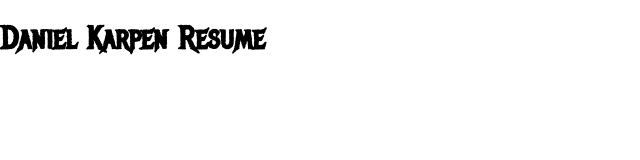
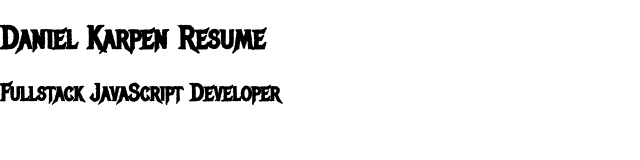
Before and after one commit to danielkarpen/portfolio, a website: page index.html in a window 1280 px wide. Shown: the whole page, without its empty margins (0-640 px from the left). Drawn offline with nearby package versions, Linux system fonts and the light colour scheme.

Commit message:
updated index.html

```diff
--- a/index.html
+++ b/index.html
@@ -18,12 +18,15 @@
     />
     <link rel="stylesheet" href="style.css" />
 
-    <title>Daniel dfKarpen Resume</title>
+    <title>Daniel Karpen Resume</title>
   </head>
   <!-- all visible content for the site goes inside body -->
   <body>
     <!-- Generally "h1" should be the same as your title for SEO -->
-    <h1>Daniel Karpen Resume</h1>
+    <header>
+      <h1>Daniel Karpen Resume</h1>
+      <h2>Fullstack JavaScript Developer</h2>
+    </header>
     <script src="./scripts.js" type="module"></script>
   </body>
 </html>
```
